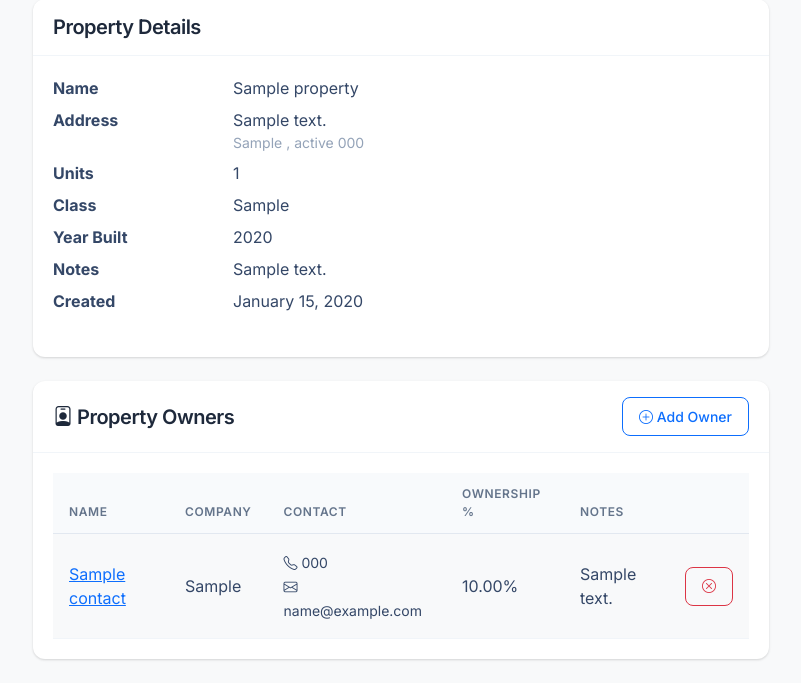
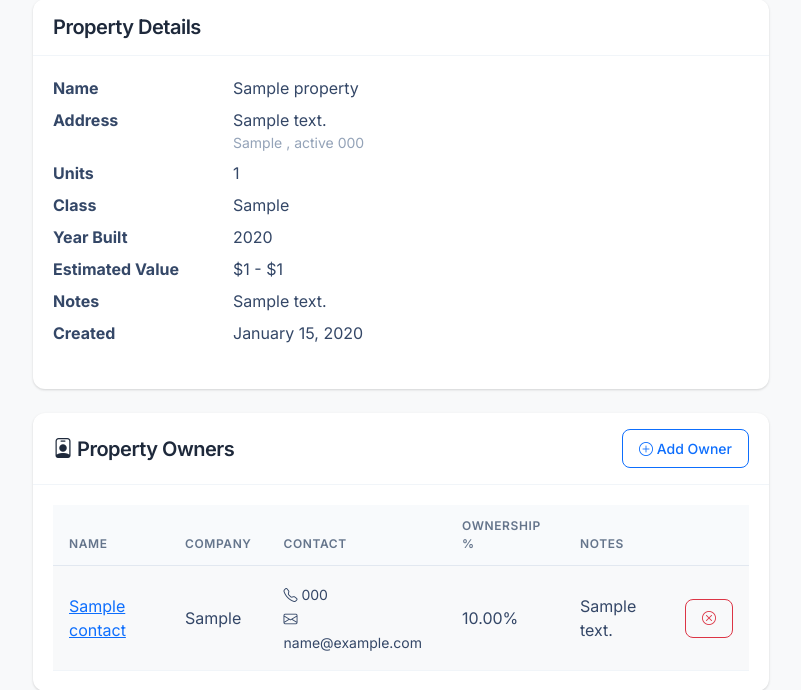
Before and after one commit to apizzleton/crm, a Flask app: page /properties/1 in a window 1280 px wide. Shown: the part 193-883 px from the top of the page, without its empty margins (49-850 px from the left). Before the commit the page ends 854 px from the top, so only its background shows below. Run offline with Flask 3, Linux system fonts and the light colour scheme; tables that the repository leaves empty hold one stand-in row (values such as "Sample post").

Commit message:
Add estimated value fields to property detail view

```diff
--- a/crm/templates/properties/detail.html
+++ b/crm/templates/properties/detail.html
@@ -53,6 +53,19 @@
                     {% if property.year_built %}
                     <dt class="col-sm-3">Year Built</dt>
                     <dd class="col-sm-9">{{ property.year_built }}</dd>
+                    {% endif %}
+
+                    {% if property.estimated_value_min or property.estimated_value_max %}
+                    <dt class="col-sm-3">Estimated Value</dt>
+                    <dd class="col-sm-9">
+                        {% if property.estimated_value_min and property.estimated_value_max %}
+                            ${{ "{:,.0f}".format(property.estimated_value_min) }} - ${{ "{:,.0f}".format(property.estimated_value_max) }}
+                        {% elif property.estimated_value_min %}
+                            Min: ${{ "{:,.0f}".format(property.estimated_value_min) }}
+                        {% elif property.estimated_value_max %}
+                            Max: ${{ "{:,.0f}".format(property.estimated_value_max) }}
+                        {% endif %}
+                    </dd>
                     {% endif %}
 
                     {% if property.notes %}
```
